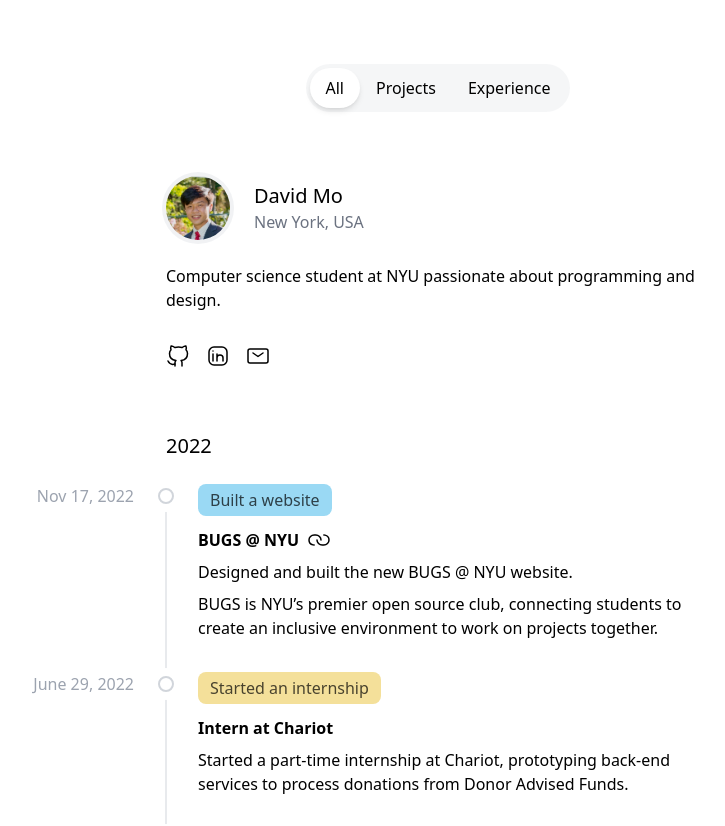
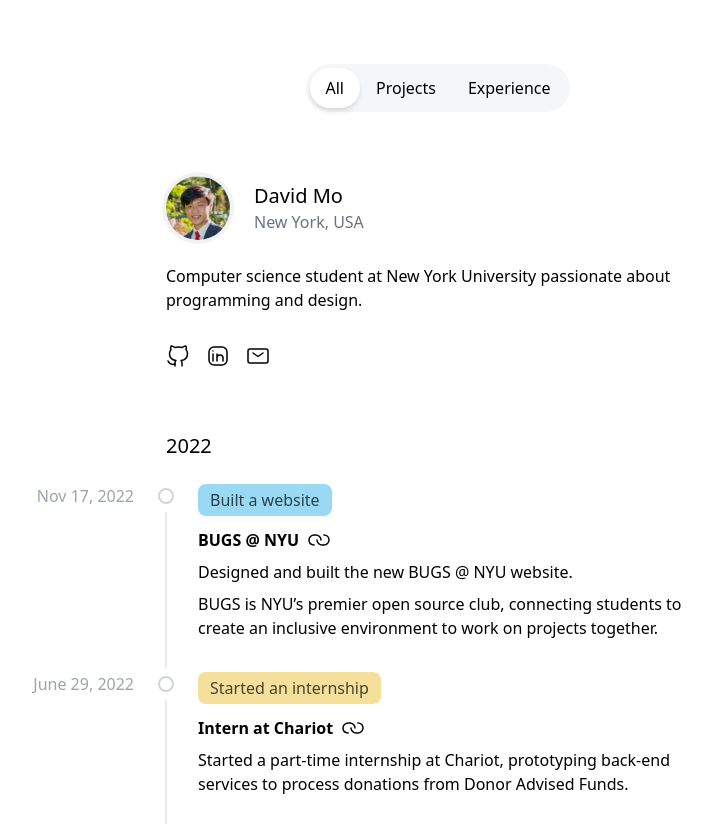
Before and after one commit to unknown/dmo.ooo, a Next.js app: page / in a window 1280 px wide. Shown: the top 826 px of the page, without its empty margins (202-927 px from the left). Built offline with nearby package versions, Linux system fonts and the light colour scheme.

Commit message:
Add missing URLs

```diff
--- a/src/pages/index.tsx
+++ b/src/pages/index.tsx
@@ -58,7 +58,8 @@ const Home: NextPage<HomeProps> = ({
         <meta name="author" content="David Mo" />
         <meta
           name="description"
-          content="Programmer and designer living in New York"
+          content="Programmer and designer studying at New York University"
+          key="desc"
         />
         <link rel="icon" href="/favicon.ico" />
       </Head>
@@ -92,8 +93,8 @@ const Home: NextPage<HomeProps> = ({
           </div>
         </div>
         <p className="mt-6">
-          Computer science student at NYU passionate about programming and
-          design.
+          Computer science student at New York University passionate about
+          programming and design.
         </p>
         <div className="mt-8 flex gap-4">
           <motion.a
@@ -179,6 +180,7 @@ export const getStaticProps: GetStaticProps<{ posts: Post[] }> = async (
         date: "June 29, 2022",
         title: "Intern at Chariot",
         text: "Started a part-time internship at Chariot, prototyping back-end services to process donations from Donor Advised Funds.",
+        url: "https://www.givechariot.com/",
       },
       tags: [
         {
@@ -237,6 +239,7 @@ export const getStaticProps: GetStaticProps<{ posts: Post[] }> = async (
         title: "Dark Patterns Recognition",
         text: "A Chrome Extension that identifies and classifies potential dark patterns on the pages of online stores with 97% accuracy.\n\
               Created Chrome Extension front-end using plain JavaScript that interfaced a Python back-end running Naive Bayes Classifiers using Flask and sklearn.",
+        url: "https://github.com/unknown/dark-patterns-recognition",
       },
       tags: [
         {
```
